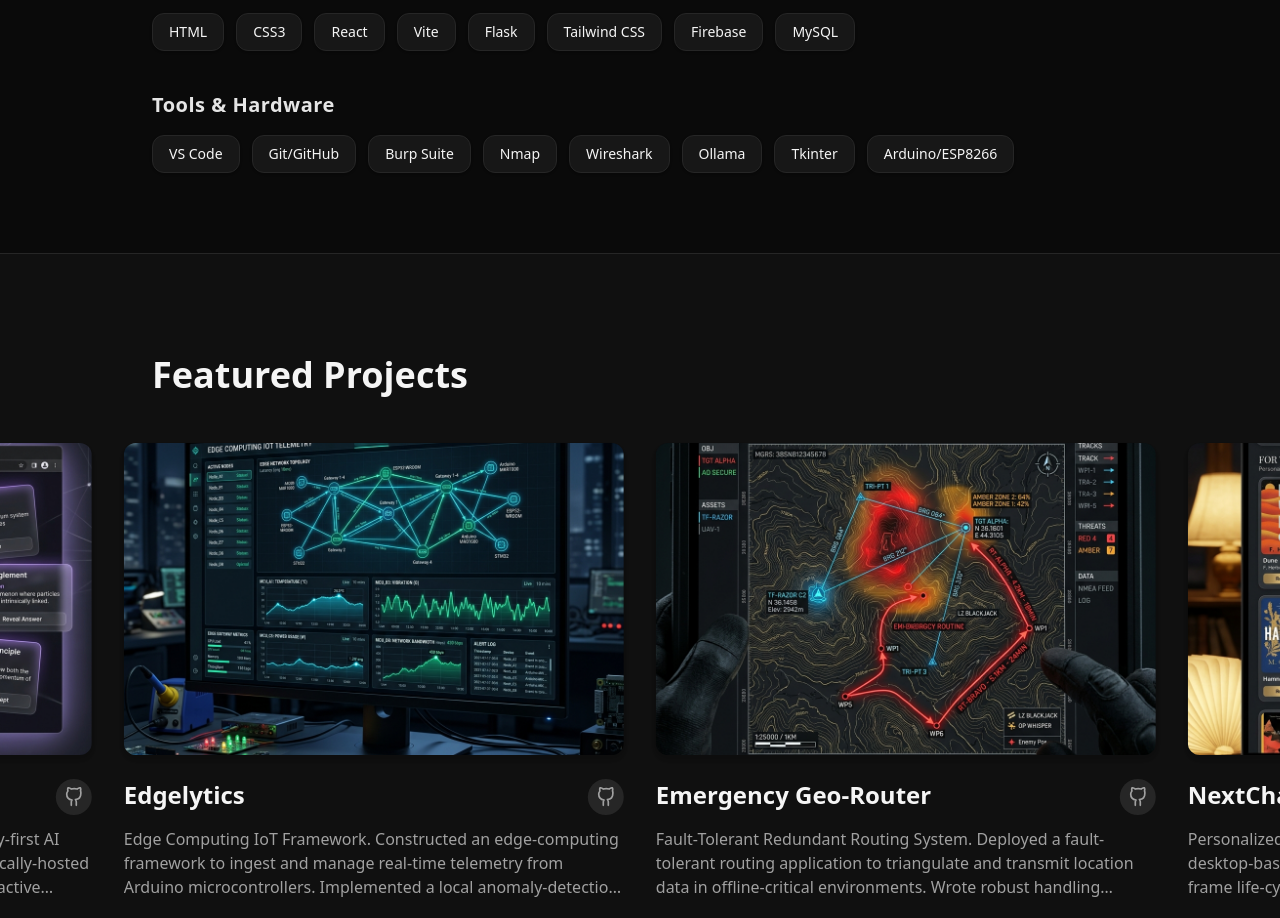
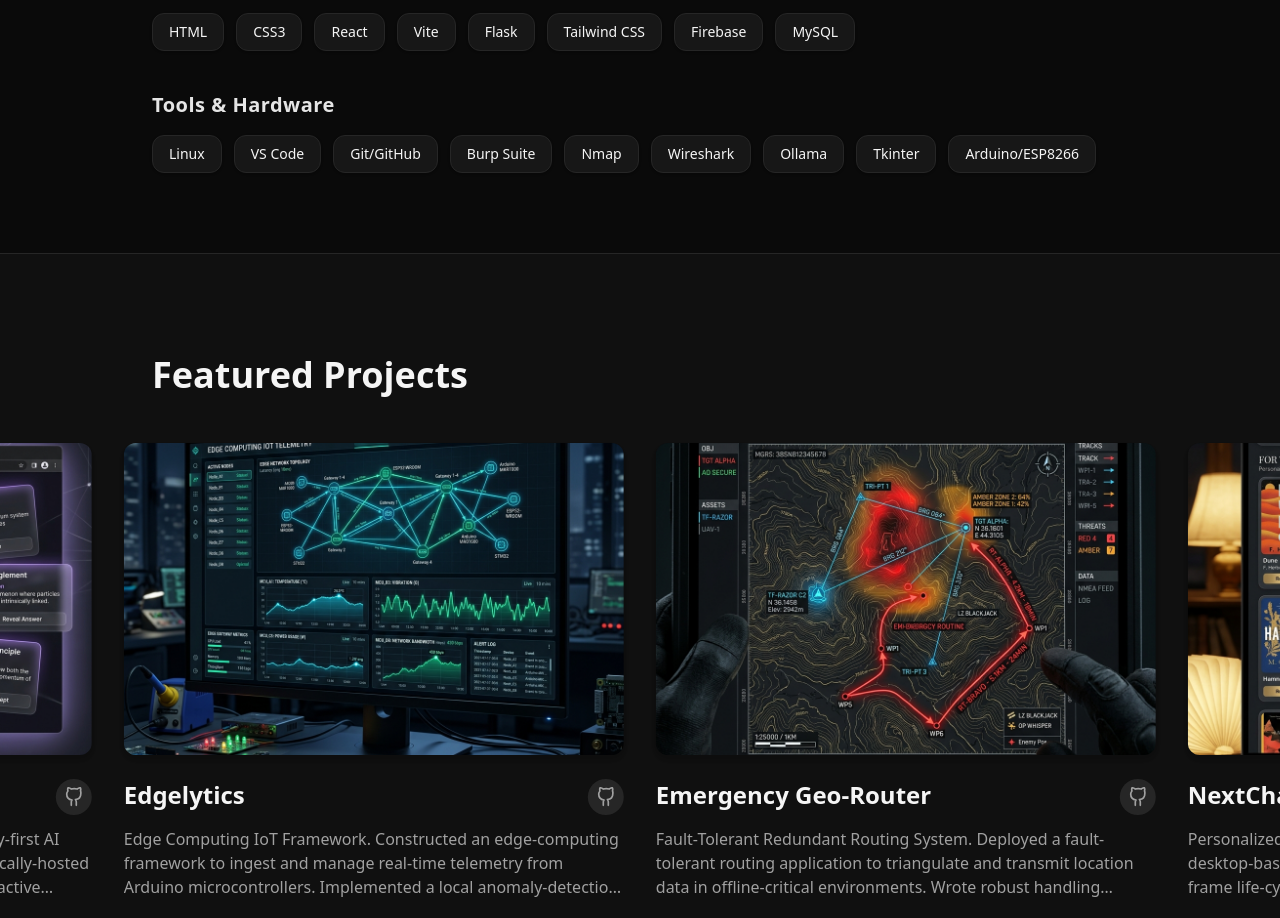
Before and after one commit to allenchandev25-del/allenchandev_portfolio, a React (Vite) app: page / in a window 1280 px wide. Shown: the part 1780-2698 px from the top of the page. Built offline with nearby package versions, Linux system fonts and the light colour scheme.

Commit message:
Update App.tsx

```diff
--- a/src/App.tsx
+++ b/src/App.tsx
@@ -55,7 +55,7 @@
   },
   {
     title: "Tools & Hardware",
-    skills: ["VS Code", "Git/GitHub", "Burp Suite", "Nmap", "Wireshark", "Ollama", "Tkinter", "Arduino/ESP8266" ]
+    skills: ["Linux", "VS Code", "Git/GitHub", "Burp Suite", "Nmap", "Wireshark", "Ollama", "Tkinter", "Arduino/ESP8266" ]
   }
 ];
 
```
